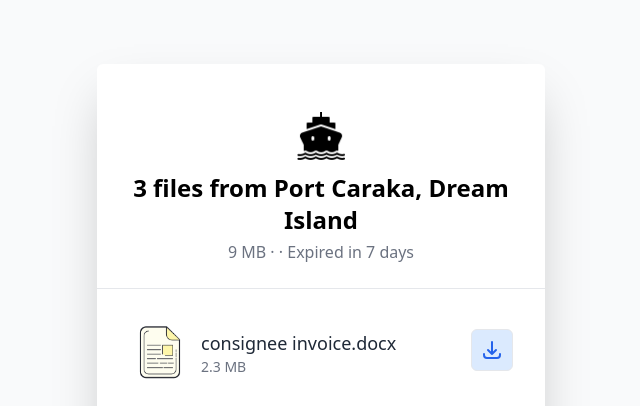
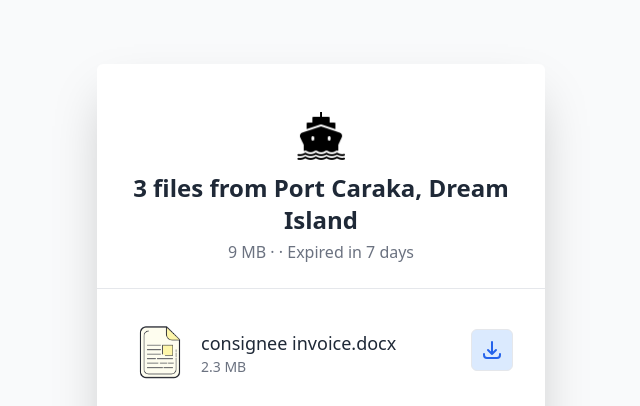
Before and after one commit to iotti0/send-files, a website: page public/index.html in a window 1280 px wide. Shown: the top 406 px of the page, without its empty margins (319-959 px from the left). Drawn offline with Linux system fonts and the light colour scheme.

Commit message:
pushed index

```diff
--- a/public/index.html
+++ b/public/index.html
@@ -21,7 +21,7 @@
             src="/public/images/icon-ship2.png"
             alt=""
           />
-          <h1 class="text-2xl font-bold">
+          <h1 class="text-2xl font-bold text-gray-800">
             3 files from Port Caraka, Dream Island
           </h1>
           <p class="mt-1 text-gray-500 text-">
```
